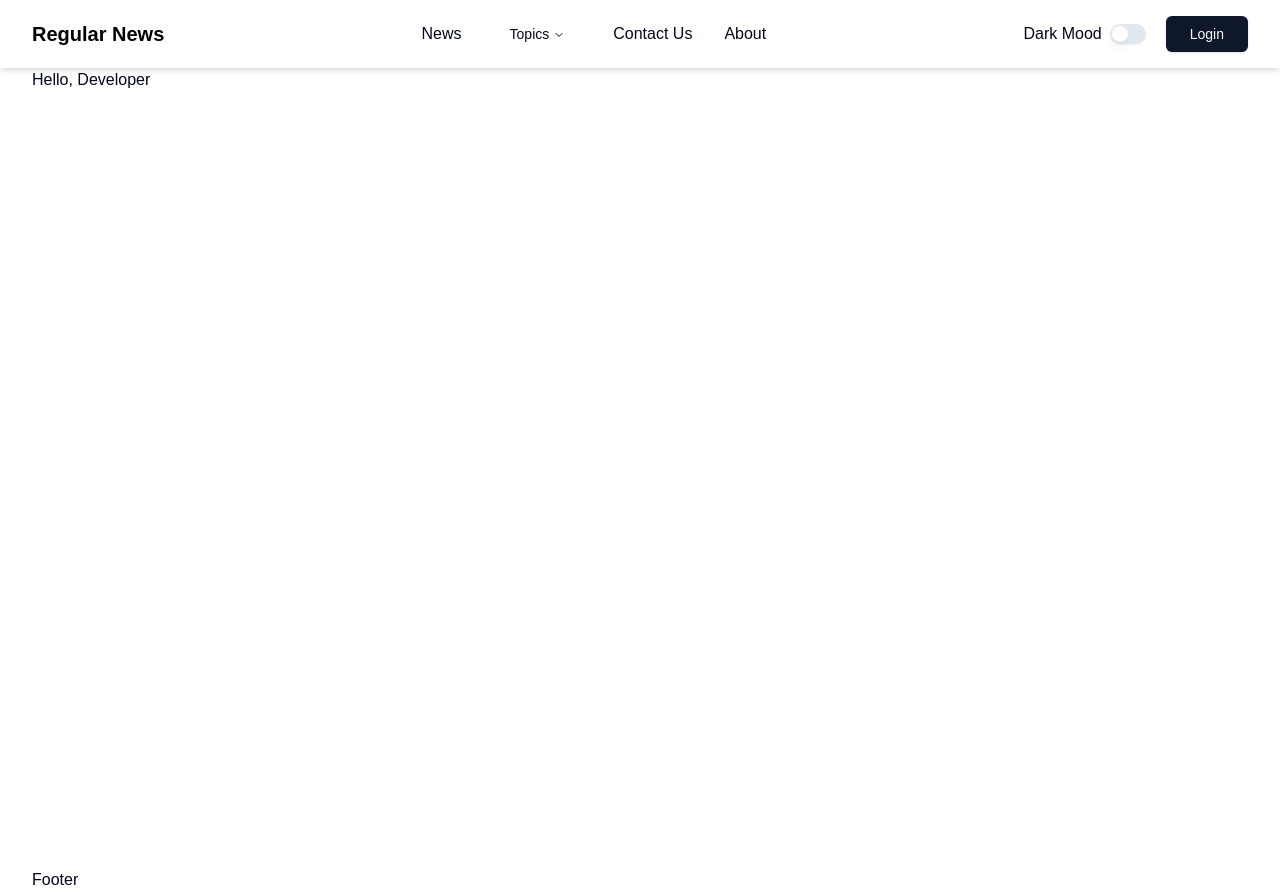
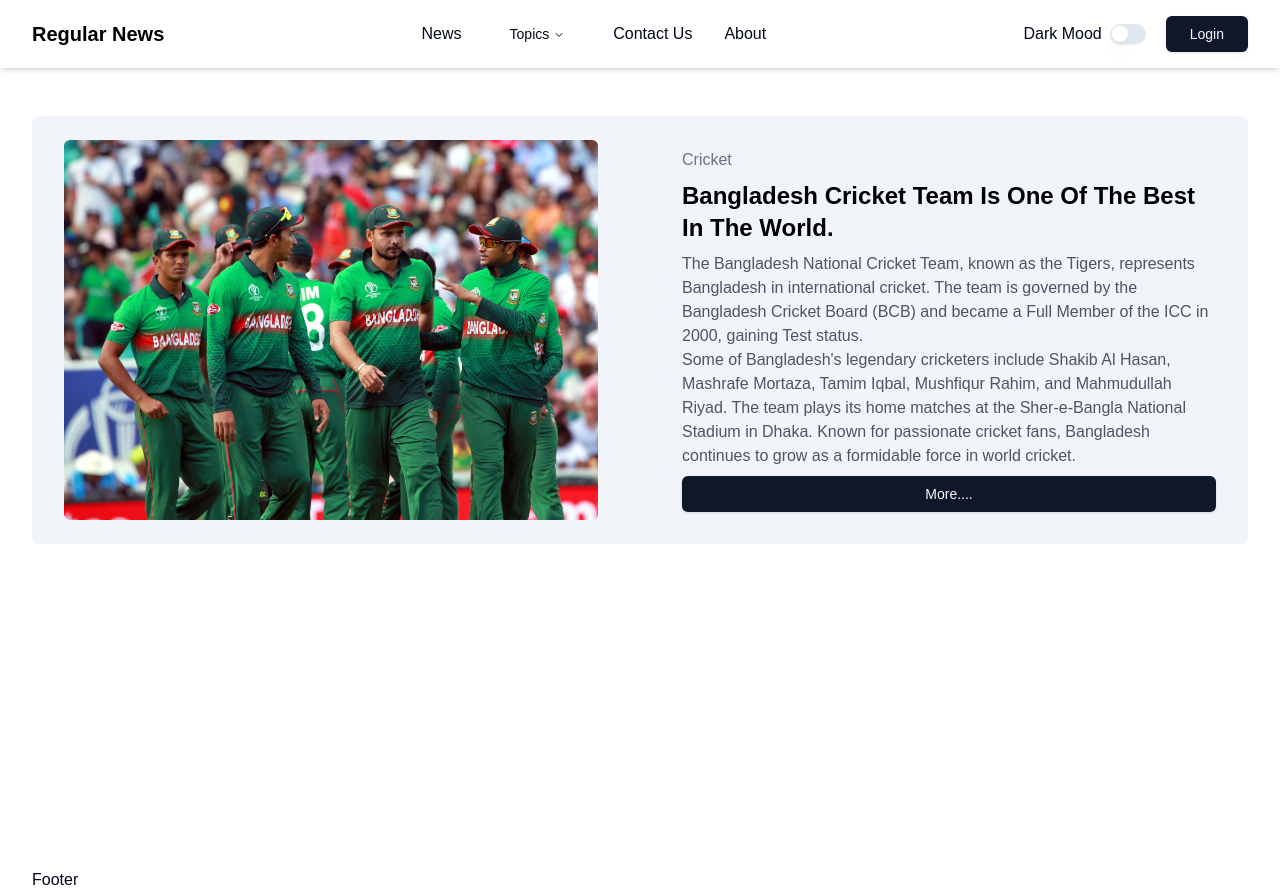
Before and after one commit to devmamunbd/newsportal, a Next.js app: page / in a window 1280 px wide. Built offline with nearby package versions, Linux system fonts and the light colour scheme.

Commit message:
banner done

```diff
--- a/src/app/page.tsx
+++ b/src/app/page.tsx
@@ -1,9 +1,13 @@
+import Banner from "@/components/shared/Banner";
 import Image from "next/image";
 
 export default function Home() {
   return (
    <>
-   <h1>Hello, Developer</h1>
+   <section className="py-12">
+    <Banner></Banner>
+   </section>
+
    </>
   );
 }
--- /dev/null
+++ b/src/components/shared/Banner.tsx
@@ -0,0 +1,31 @@
+import Image from "next/image"
+import { Button } from "../ui/button";
+import team from '@/public/assets/BDTeam.jpeg'
+
+const Banner = () => {
+  return (
+    <>
+      <div className="bg-slate-100  grid grid-cols-1 lg:grid-cols-2 items-center gap-5 rounded-md">
+        {/* image */}
+        <div className="px-8 py-6 ">
+        <Image className="rounded-md" src={team} alt="Bangladesh Cricket Team" />
+        </div>
+
+        {/* content */}
+        <div className="space-y-2 flex flex-col px-8 py-6 ">
+        <h4 className="text-xm text-gray-500  ">Cricket</h4>
+        <h2 className="text-xl md:text-2xl text-black font-bold">Bangladesh Cricket Team Is One Of The Best In The World.</h2>
+        <p className="text-xm text-gray-600">
+        The Bangladesh National Cricket Team, known as the Tigers, represents Bangladesh in international cricket. The team is governed by the Bangladesh Cricket Board (BCB) and became a Full Member of the ICC in 2000, gaining Test status.
+        <br></br>
+        Some of Bangladesh's legendary cricketers include Shakib Al Hasan, Mashrafe Mortaza, Tamim Iqbal, Mushfiqur Rahim, and Mahmudullah Riyad. The team plays its home matches at the Sher-e-Bangla National Stadium in Dhaka. Known for passionate cricket fans, Bangladesh continues to grow as a formidable force in world cricket.
+
+        </p>
+             <Button variant="default">More....</Button>
+        </div>
+      </div>
+    </>
+  );
+};
+
+export default Banner;
```
Also changed, not shown: src/public/assets/BDTeam.jpeg (added).
